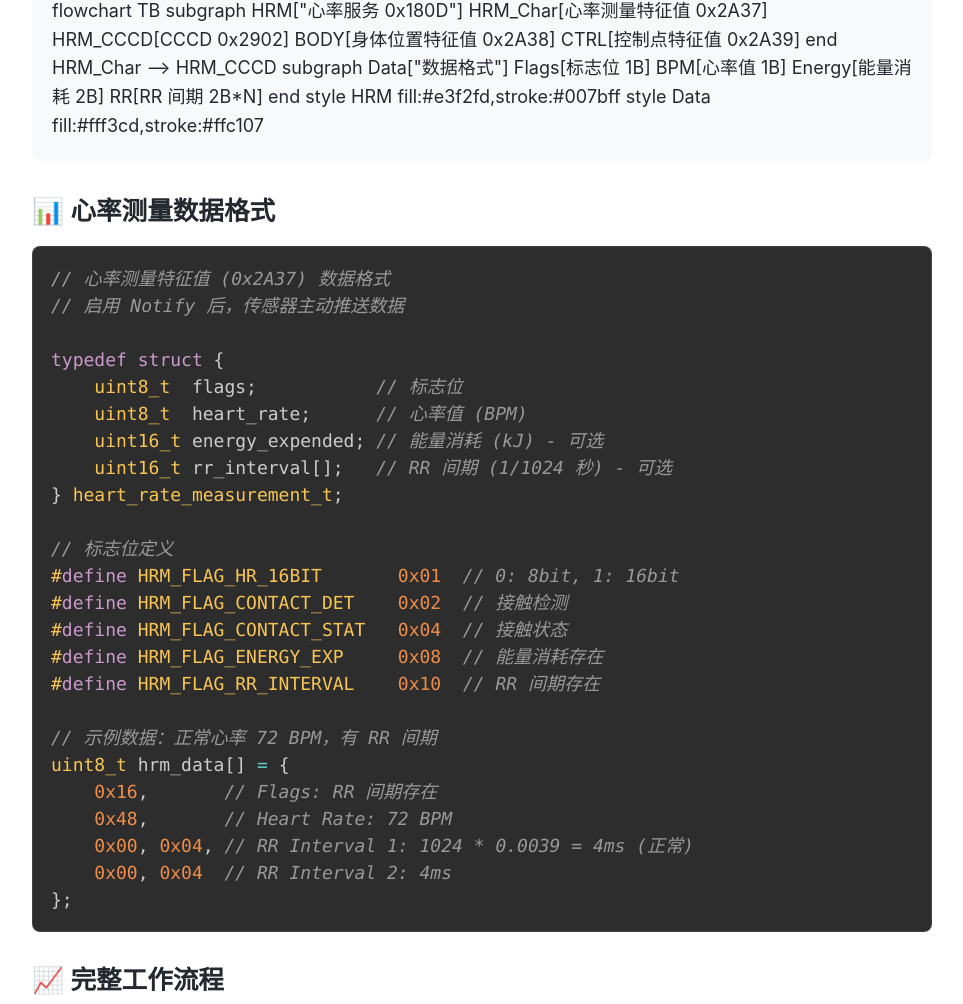
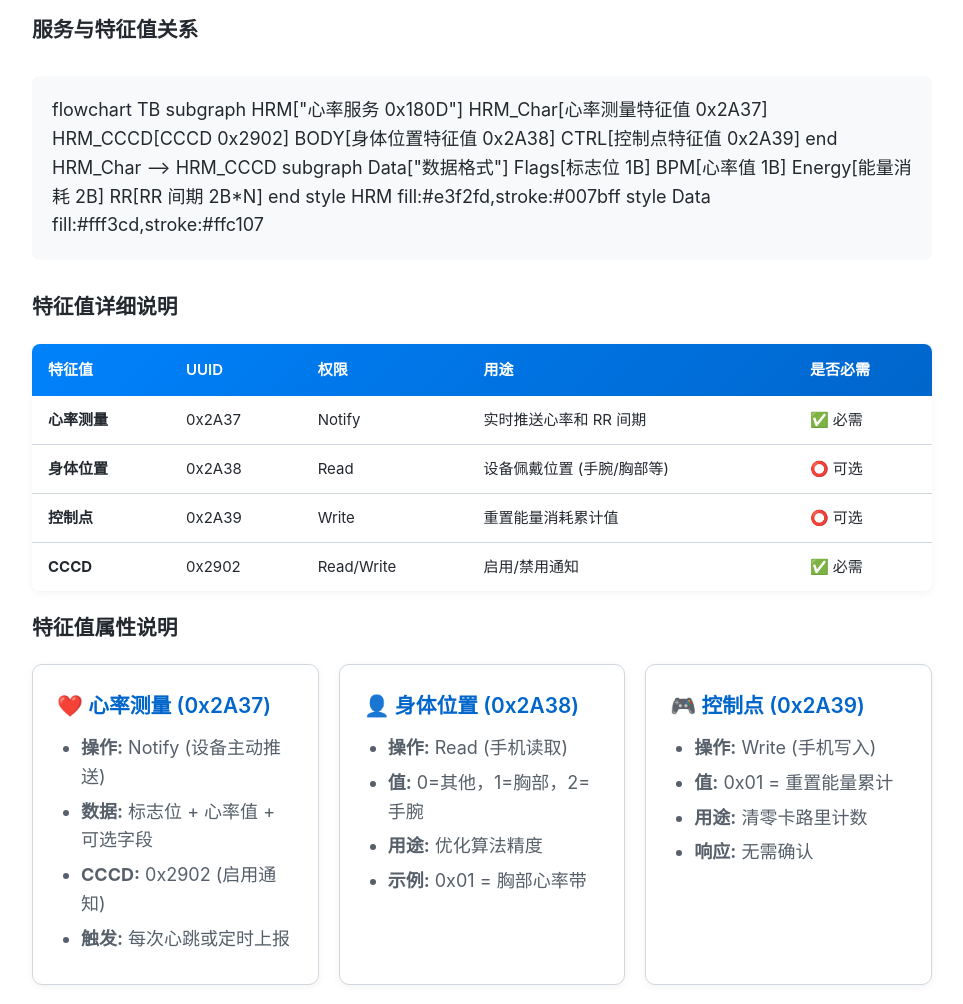
Before and after one commit to you2love/bluetooth, a plain HTML site: page chapters/examples/heart-rate.html in a window 1280 px wide. Shown: the part 931-1935 px from the top of the page, without its empty margins (288-1251 px from the left). Drawn offline with nearby package versions, Linux system fonts and the light colour scheme; a script that the page names is missing.

Commit message:
feat: 添加心率示例页面

```diff
--- a/chapters/examples/heart-rate.html
+++ b/chapters/examples/heart-rate.html
@@ -91,6 +91,9 @@ flowchart TB
             </div>
 
             <h3>📋 HRM Profile 结构</h3>
+            <p class="lead">HRM Profile 定义了一个服务和多个特征值，用于标准化心率数据的传输。</p>
+
+            <h4>服务与特征值关系</h4>
             <div class="mermaid">
 flowchart TB
     subgraph HRM["心率服务 0x180D"]
@@ -111,6 +114,80 @@ flowchart TB
 
     style HRM fill:#e3f2fd,stroke:#007bff
     style Data fill:#fff3cd,stroke:#ffc107
+            </div>
+
+            <h4>特征值详细说明</h4>
+            <table class="table">
+                <thead>
+                    <tr>
+                        <th>特征值</th>
+                        <th>UUID</th>
+                        <th>权限</th>
+                        <th>用途</th>
+                        <th>是否必需</th>
+                    </tr>
+                </thead>
+                <tbody>
+                    <tr>
+                        <td><strong>心率测量</strong></td>
+                        <td>0x2A37</td>
+                        <td>Notify</td>
+                        <td>实时推送心率和 RR 间期</td>
+                        <td>✅ 必需</td>
+                    </tr>
+                    <tr>
+                        <td><strong>身体位置</strong></td>
+                        <td>0x2A38</td>
+                        <td>Read</td>
+                        <td>设备佩戴位置 (手腕/胸部等)</td>
+                        <td>⭕ 可选</td>
+                    </tr>
+                    <tr>
+                        <td><strong>控制点</strong></td>
+                        <td>0x2A39</td>
+                        <td>Write</td>
+                        <td>重置能量消耗累计值</td>
+                        <td>⭕ 可选</td>
+                    </tr>
+                    <tr>
+                        <td><strong>CCCD</strong></td>
+                        <td>0x2902</td>
+                        <td>Read/Write</td>
+                        <td>启用/禁用通知</td>
+                        <td>✅ 必需</td>
+                    </tr>
+                </tbody>
+            </table>
+
+            <h4>特征值属性说明</h4>
+            <div class="grid">
+                <div class="card">
+                    <h3>❤️ 心率测量 (0x2A37)</h3>
+                    <ul>
+                        <li><strong>操作:</strong> Notify (设备主动推送)</li>
+                        <li><strong>数据:</strong> 标志位 + 心率值 + 可选字段</li>
+                        <li><strong>CCCD:</strong> 0x2902 (启用通知)</li>
+                        <li><strong>触发:</strong> 每次心跳或定时上报</li>
+                    </ul>
+                </div>
+                <div class="card">
+                    <h3>👤 身体位置 (0x2A38)</h3>
+                    <ul>
+                        <li><strong>操作:</strong> Read (手机读取)</li>
+                        <li><strong>值:</strong> 0=其他，1=胸部，2=手腕</li>
+                        <li><strong>用途:</strong> 优化算法精度</li>
+                        <li><strong>示例:</strong> 0x01 = 胸部心率带</li>
+                    </ul>
+                </div>
+                <div class="card">
+                    <h3>🎮 控制点 (0x2A39)</h3>
+                    <ul>
+                        <li><strong>操作:</strong> Write (手机写入)</li>
+                        <li><strong>值:</strong> 0x01 = 重置能量累计</li>
+                        <li><strong>用途:</strong> 清零卡路里计数</li>
+                        <li><strong>响应:</strong> 无需确认</li>
+                    </ul>
+                </div>
             </div>
 
             <h3>📊 心率测量数据格式</h3>
```
